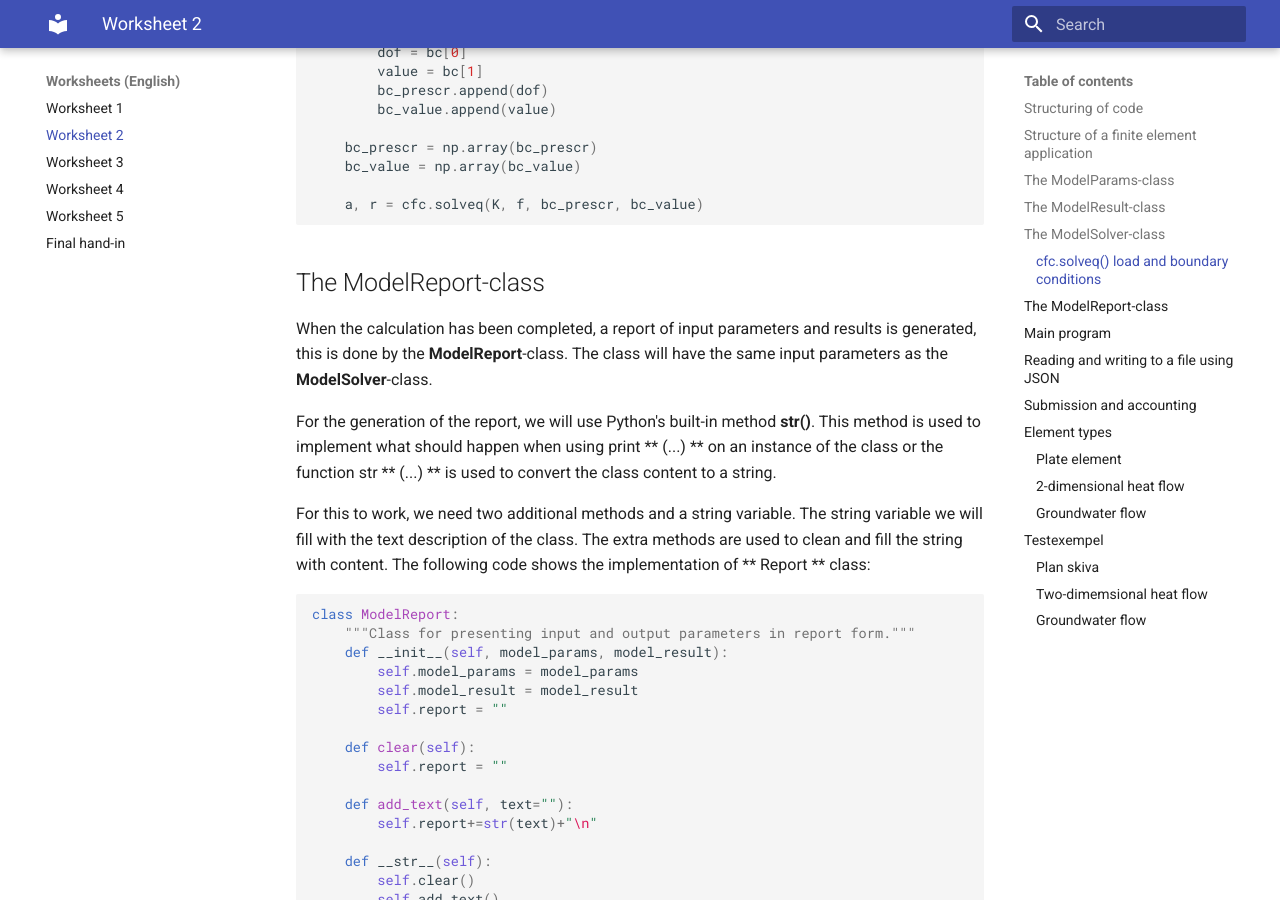
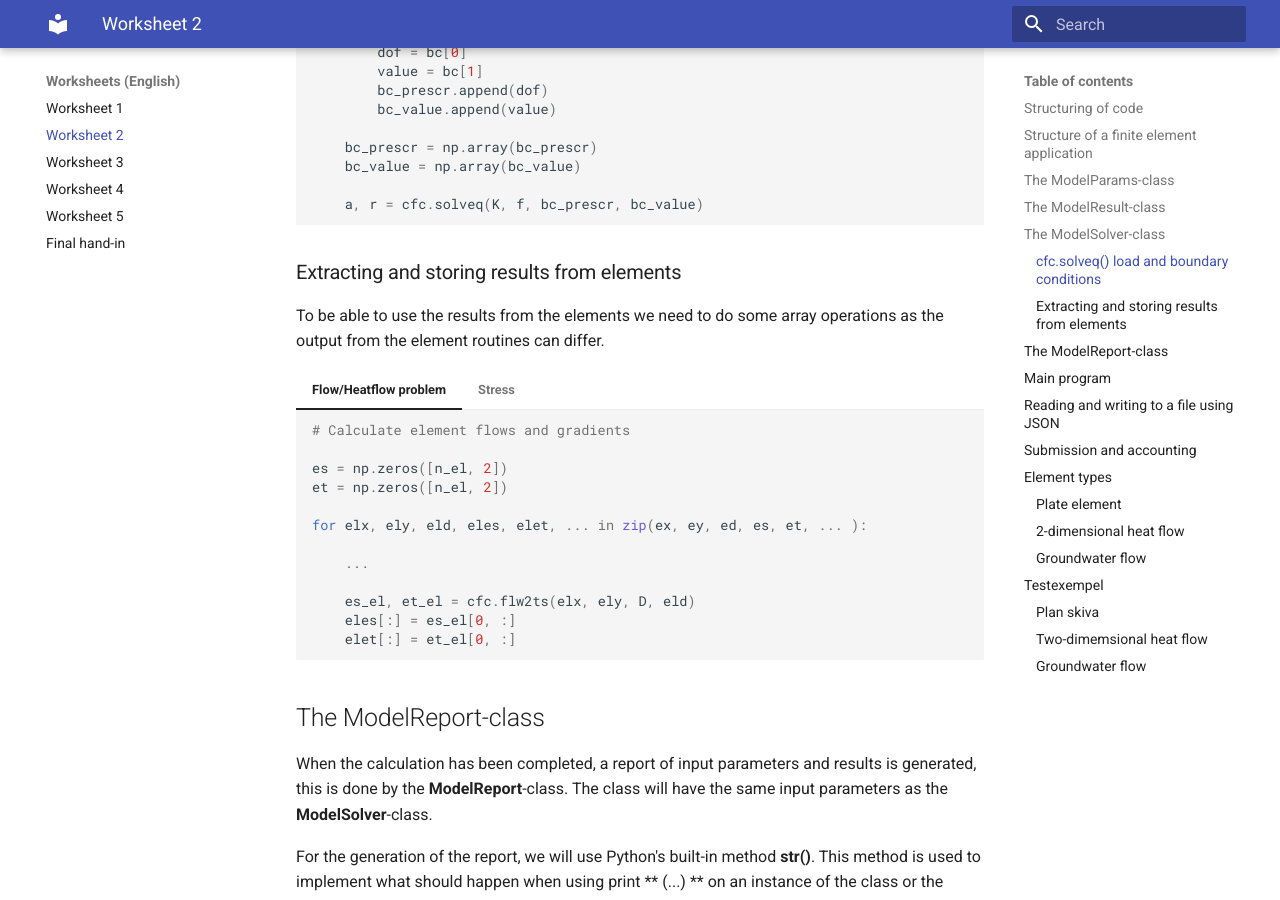
Before and after one commit to jonaslindemann/vsmn20, an MkDocs documentation site: the page built from docs/assignment2_eng.md, in a window 1280 px wide and 900 px high, scrolled down 5391 px. Built offline with MkDocs 1.6.1 and Material for MkDocs 9.7.7, drawn with Linux system fonts in a browser that asks for light colours; comment, search, counter and statistics services are not loaded; some of the changed text lies outside the part shown.

Commit message:
Updated worksheet 2

````diff
--- a/docs/assignment2_eng.md
+++ b/docs/assignment2_eng.md
@@ -212,6 +212,39 @@ class Solver:
 
     a, r = cfc.solveq(K, f, bc_prescr, bc_value)
 ```
+
+### Extracting and storing results from elements
+
+To be able to use the results from the elements we need to do some array operations as the output from the element routines can differ.
+
+=== "Flow/Heatflow problem"
+
+    ```py
+    # Calculate element flows and gradients
+
+    es = np.zeros([n_el, 2])
+    et = np.zeros([n_el, 2])
+
+    for elx, ely, eld, eles, elet, ... in zip(ex, ey, ed, es, et, ... ):
+
+        ...
+
+        es_el, et_el = cfc.flw2ts(elx, ely, D, eld)
+        eles[:] = es_el[0, :]
+        elet[:] = et_el[0, :]
+    ```
+
+=== "Stress"
+
+    ```py
+    es = np.zeros([n_el, 3])
+    et = np.zeros([n_el, 3])
+
+    for i, (elx, ely, eld) in enumerate(zip(ex, ey, ed)):
+        els, elt = cfc.plants(elx, ely, ep, D, eld)
+        es[i] = els
+        et[i] = elt
+    ```
 
 ## The ModelReport-class
 
````
Also changed, not shown: other parts of docs/assignment2_eng.md (+0 -1 lines), docs/assignment3_eng.md (+0 -7 lines).
